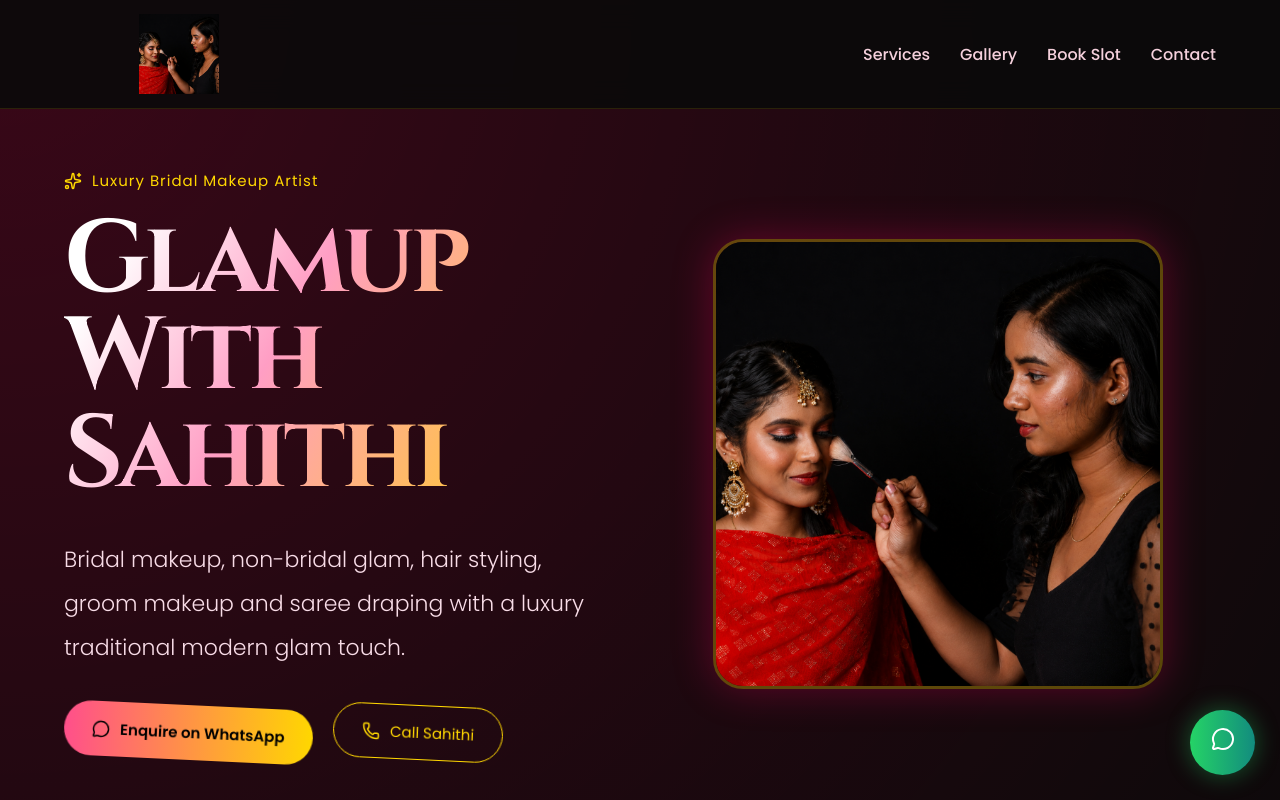
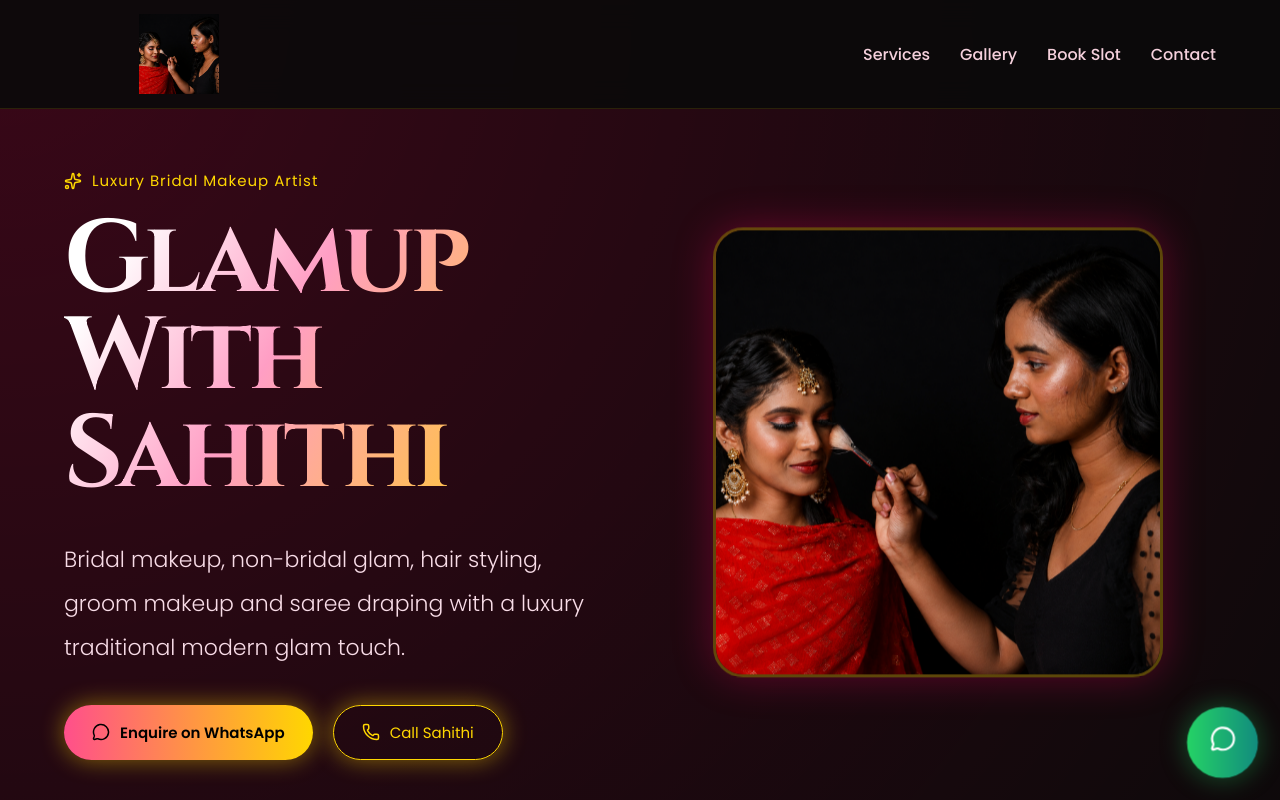
Before and after one commit to Nani-2712/Glamup-With_Sahithi, a React (Vite) app: page / in a window 1280 px wide. Shown: the top 800 px of the page. Built offline with nearby package versions, Linux system fonts and the light colour scheme.

Commit message:
glow etc animated eff

```diff
--- a/src/App.css
+++ b/src/App.css
@@ -133,7 +133,6 @@ html {
   display: flex;
   align-items: center;
   gap: 10px;
-  animation: shake 1s infinite;
 }
 /*new animation*/
 
@@ -641,3 +640,103 @@ input[type="date"]::-webkit-calendar-picker-indicator {
   cursor: pointer;
   transform: scale(1.4);
 }
+.primary-btn,
+.secondary-btn {
+  animation: glow 2s infinite;
+}
+
+
+@keyframes glow {
+
+  0% {
+    box-shadow:0 0 0 rgba(255,215,0,0);
+  }
+
+  50% {
+    box-shadow:0 0 25px rgba(255,215,0,0.5);
+  }
+
+  100% {
+    box-shadow:0 0 0 rgba(255,215,0,0);
+  }
+
+}
+.hero-image img {
+
+ animation: floatImage 5s ease-in-out infinite;
+
+}
+
+
+@keyframes floatImage {
+
+0%{
+ transform:translateY(0);
+}
+
+50%{
+ transform:translateY(-15px);
+}
+
+100%{
+ transform:translateY(0);
+}
+
+}
+
+.reveal{
+
+opacity:0;
+transform:translateY(60px);
+transition:1s ease;
+
+}
+
+
+.reveal.active{
+
+opacity:1;
+transform:translateY(0);
+
+}
+
+.navbar{
+
+animation:navDrop 0.8s ease;
+
+}
+
+
+@keyframes navDrop{
+
+from{
+transform:translateY(-100%);
+}
+
+to{
+transform:translateY(0);
+}
+
+}
+.floating-whatsapp{
+
+animation: whatsappPulse 2s infinite;
+
+}
+
+
+@keyframes whatsappPulse{
+
+0%{
+transform:scale(1);
+}
+
+50%{
+transform:scale(1.1);
+}
+
+100%{
+transform:scale(1);
+}
+
+}
```
